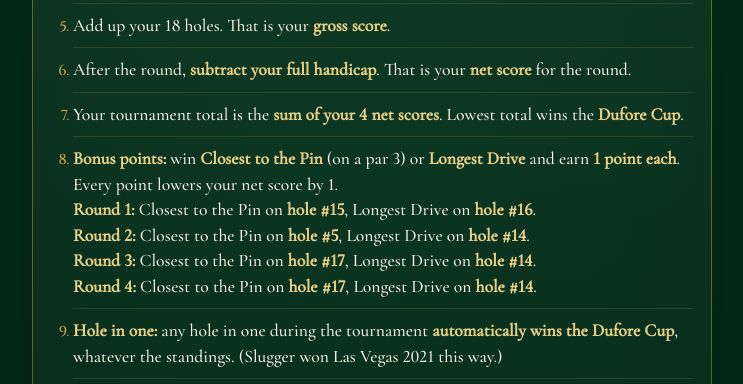
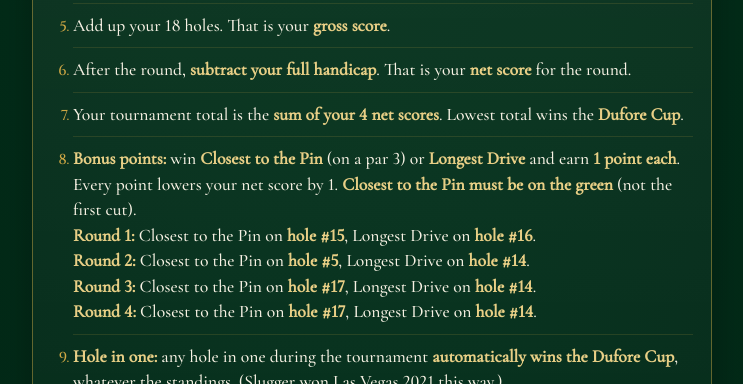
Before and after one commit to smartdeals1337/smartdeals, a plain HTML site: page dufore2026/index.html in a window 1280 px wide. Shown: the part 6097-6481 px from the top of the page, without its empty margins (268-1011 px from the left). Drawn offline with nearby package versions, Linux system fonts and the light colour scheme.

Commit message:
Rule: closest to the pin must be on the green (not the first cut); dark page background for overscroll
Co-Authored-By: Claude Sonnet 5.5 <noreply@anthropic.com>
Claude-Session: https://claude.ai/code/session_01PxtoKeknrPEQGS1ZPt4kTL

```diff
--- a/dufore2026/index.html
+++ b/dufore2026/index.html
@@ -733,6 +733,7 @@ html{-webkit-text-size-adjust:100%;text-size-adjust:100%}
 .promo:hover{transform:translateY(-3px);box-shadow:0 18px 40px rgba(0,0,0,.5),0 0 0 5px rgba(207,168,69,.16)}
 .promo:focus-visible{outline:2px solid var(--gold-light);outline-offset:4px}
 .promo img{display:block;width:100%;height:auto}
+html{background:#021f12}
 </style>
 </head>
 <body>
@@ -807,7 +808,7 @@ html{-webkit-text-size-adjust:100%;text-size-adjust:100%}
         <li>Add up your 18 holes. That is your <b>gross score</b>.</li>
         <li>After the round, <b>subtract your full handicap</b>. That is your <b>net score</b> for the round.</li>
         <li>Your tournament total is the <b>sum of your 4 net scores</b>. Lowest total wins the <b>Dufore Cup</b>.</li>
-        <li><b>Bonus points:</b> win <b>Closest to the Pin</b> (on a par 3) or <b>Longest Drive</b> and earn <b>1 point each</b>. Every point lowers your net score by 1.<br><b>Round 1:</b> Closest to the Pin on <b>hole #15</b>, Longest Drive on <b>hole #16</b>.<br><b>Round 2:</b> Closest to the Pin on <b>hole #5</b>, Longest Drive on <b>hole #14</b>.<br><b>Round 3:</b> Closest to the Pin on <b>hole #17</b>, Longest Drive on <b>hole #14</b>.<br><b>Round 4:</b> Closest to the Pin on <b>hole #17</b>, Longest Drive on <b>hole #14</b>.</li>
+        <li><b>Bonus points:</b> win <b>Closest to the Pin</b> (on a par 3) or <b>Longest Drive</b> and earn <b>1 point each</b>. Every point lowers your net score by 1. <b>Closest to the Pin must be on the green</b> (not the first cut).<br><b>Round 1:</b> Closest to the Pin on <b>hole #15</b>, Longest Drive on <b>hole #16</b>.<br><b>Round 2:</b> Closest to the Pin on <b>hole #5</b>, Longest Drive on <b>hole #14</b>.<br><b>Round 3:</b> Closest to the Pin on <b>hole #17</b>, Longest Drive on <b>hole #14</b>.<br><b>Round 4:</b> Closest to the Pin on <b>hole #17</b>, Longest Drive on <b>hole #14</b>.</li>
         <li><b>Hole in one:</b> any hole in one during the tournament <b>automatically wins the Dufore Cup</b>, whatever the standings. (Slugger won Las Vegas 2021 this way.)</li>
       <li><b>Tied?</b> An <b>executive decision</b> within the <b>executive committee</b> determines the winner, taking into account the <b>behaviour of the week</b>, among other things.</li>
       </ol>
```
